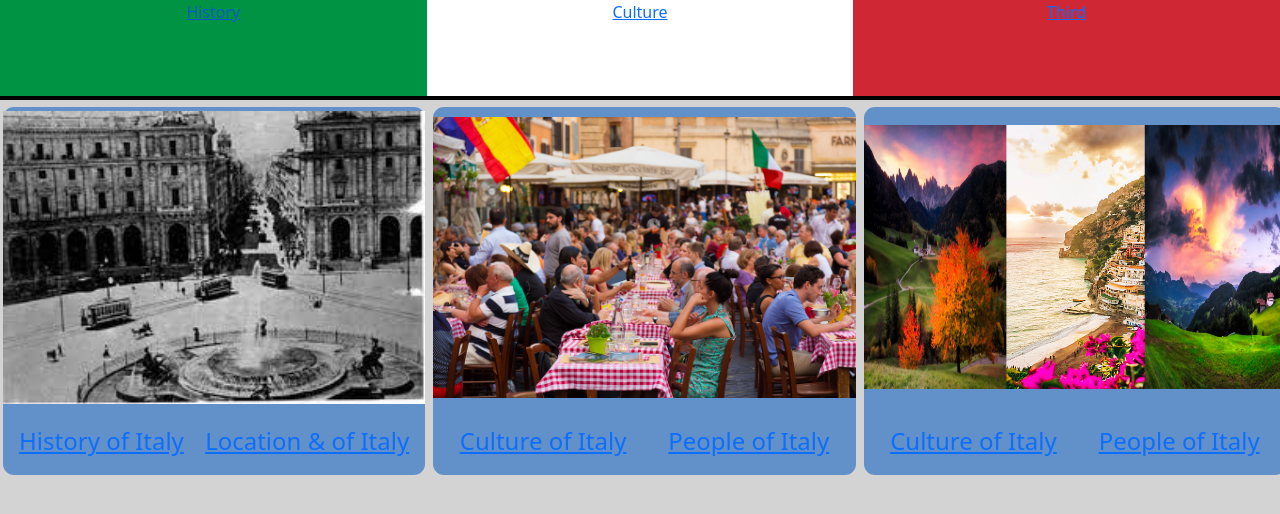
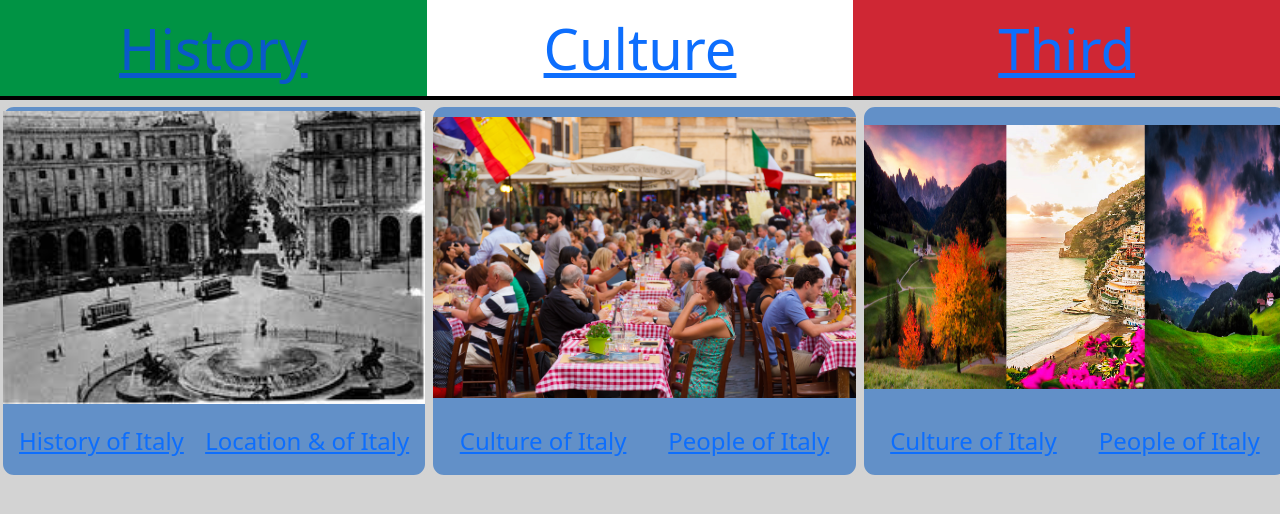
Before and after one commit to Elreido/ReidTarditiResponsiveFinal, a plain HTML site: page index.html in a window 1280 px wide. Drawn offline with nearby package versions, Linux system fonts and the light colour scheme.

Commit message:
Header Alignment
Vertically aligned the text in the nav menu and adjusted font size

```diff
--- a/mystyles.css
+++ b/mystyles.css
@@ -16,8 +16,13 @@ body{
     border-bottom: solid 4px black;
 }
 
-.row{height:100%;
-text-align: center;}
+.row{height:100%;}
+.container-fluid > .row > .col-4{
+	display:flex;
+	justify-content:center;
+	align-items:center;
+	font-size:3.5em;
+}
 .green{background-color: var(--greenFlag);}
 .white{background-color: var(--whiteFlag);}
 .red{background-color: var(--redFlag);}
```
